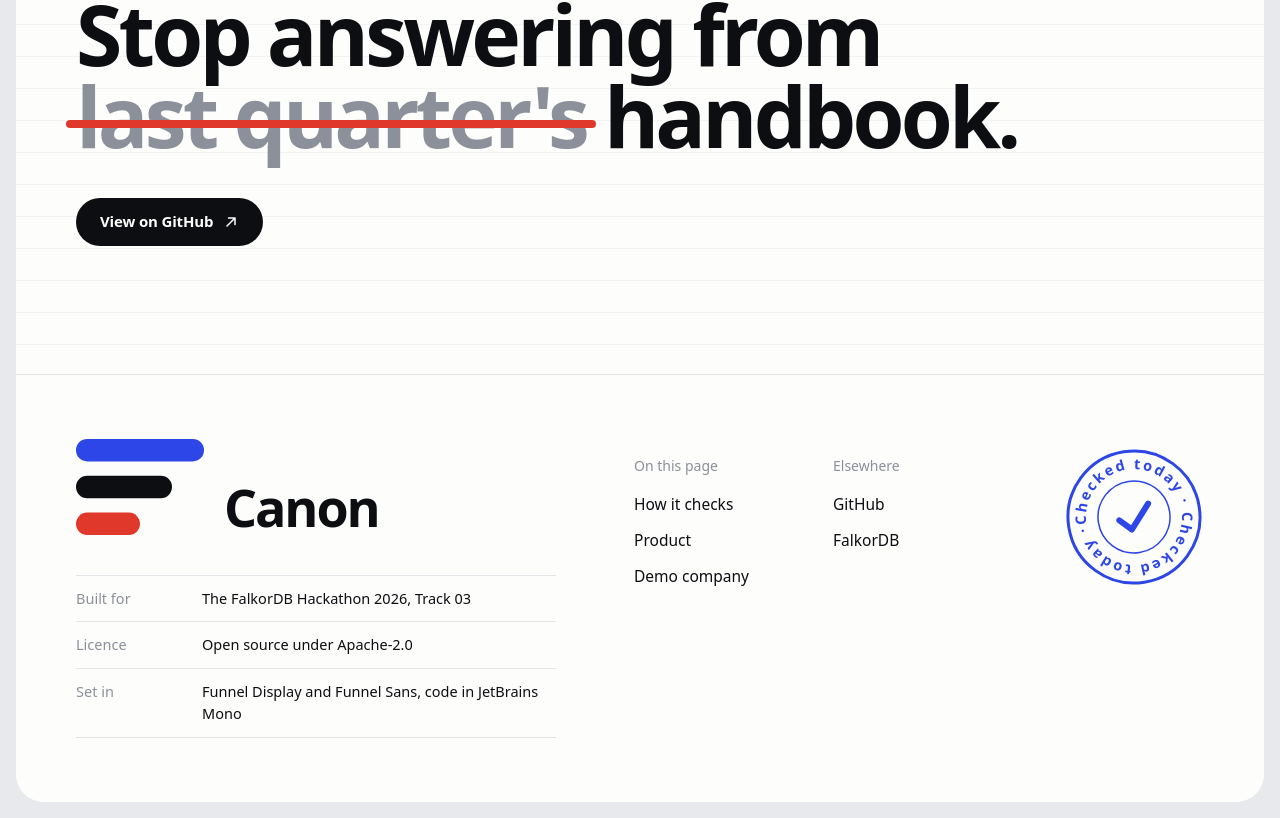
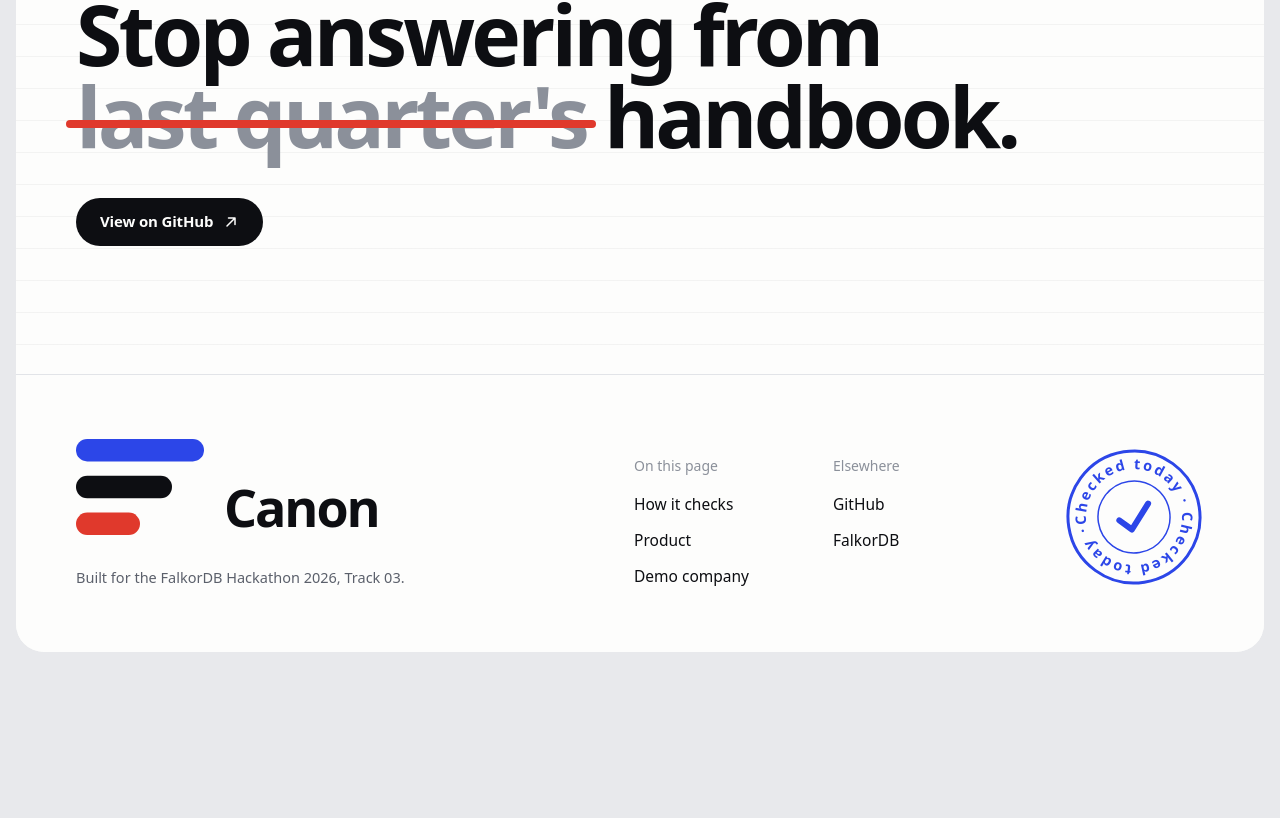
Before and after one commit to sushanshetty1/canon, a React (Vite) app in the folder web/: page / in a window 1280 px wide. Shown: the part 6873-7691 px from the top of the page. After the commit the page ends 7541 px from the top, so only its background shows below. Built offline with nearby package versions, Linux system fonts and the light colour scheme.

Commit message:
Footer: one line instead of the colophon rows

```diff
--- a/web/src/sections/Closing.tsx
+++ b/web/src/sections/Closing.tsx
@@ -75,12 +75,6 @@ function Stamp({ run, reduce }: { run: boolean; reduce: boolean }) {
   )
 }
 
-const colophon = [
-  ['Built for', 'The FalkorDB Hackathon 2026, Track 03'],
-  ['Licence', 'Open source under Apache-2.0'],
-  ['Set in', 'Funnel Display and Funnel Sans, code in JetBrains Mono'],
-]
-
 const columns: [string, [string, string][]][] = [
   [
     'On this page',
@@ -110,14 +104,7 @@ function Colophon() {
               <DrawnMark run={run} reduce={reduce} />
               <span className="pb-0.5 font-display text-[40px] leading-none font-semibold tracking-[-0.04em] sm:text-[52px]">Canon</span>
             </div>
-            <dl className="mt-10 max-w-[30rem] divide-y divide-line border-y border-line">
-              {colophon.map(([term, text]) => (
-                <div key={term} className="grid grid-cols-[96px_minmax(0,1fr)] gap-4 py-3 text-[14.5px] sm:grid-cols-[110px_minmax(0,1fr)]">
-                  <dt className="text-faint">{term}</dt>
-                  <dd className="text-ink">{text}</dd>
-                </div>
-              ))}
-            </dl>
+            <p className="mt-8 text-[14.5px] text-muted">Built for the FalkorDB Hackathon 2026, Track 03.</p>
           </div>
 
           <nav aria-label="Footer" className="grid grid-cols-2 gap-8 self-start lg:pt-4">
```
